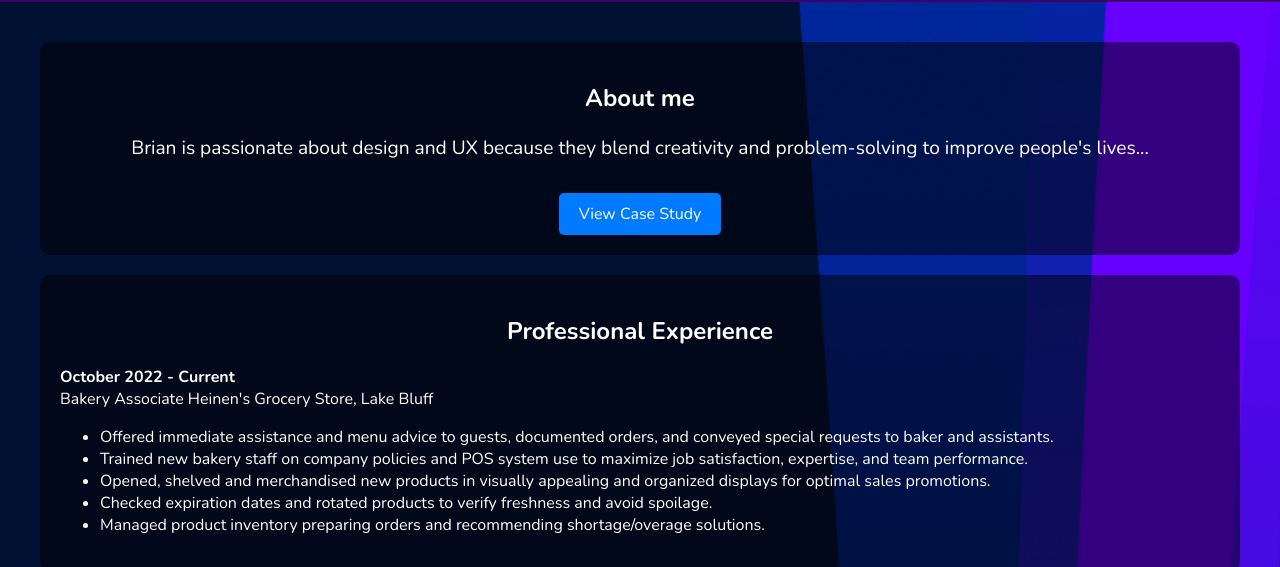
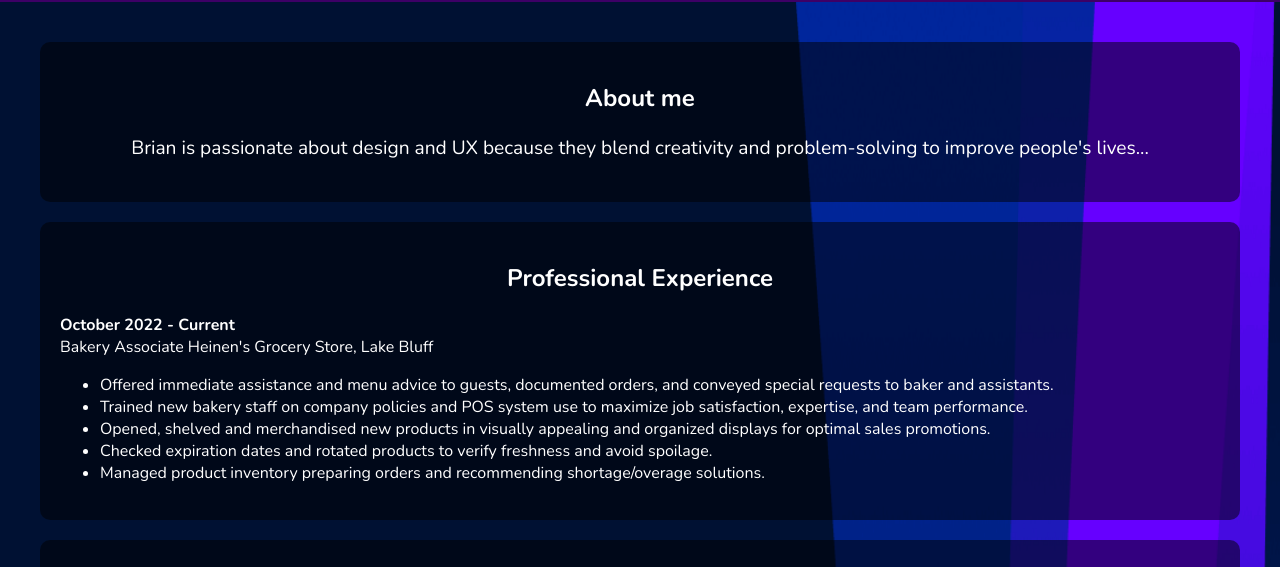
Before and after one commit to bklimek123/homework18, a plain HTML site: page Index.html in a window 1280 px wide. Shown: the part 233-800 px from the top of the page. Drawn offline with nearby package versions, Linux system fonts and the light colour scheme; a web font is replaced by a local one.

Commit message:
Update Index.html

```diff
--- a/Index.html
+++ b/Index.html
@@ -37,9 +37,6 @@
         <section class="about-me">
             <h1>About me</h1>
             <p>Brian is passionate about design and UX because they blend creativity and problem-solving to improve people's lives...</p>
-                        <!-- Case Study Button -->
-                        <div class="button-container">
-                            <a href="case-study.html" class="case-study-button">View Case Study</a>
         </section>
 
         <!-- Professional Experience Section -->
@@ -53,8 +50,6 @@
                 <li>Checked expiration dates and rotated products to verify freshness and avoid spoilage.</li>
                 <li>Managed product inventory preparing orders and recommending shortage/overage solutions.</li>
             </ul>
-
-            </div>
         </section>
 
         <!-- Skills Section -->
```
